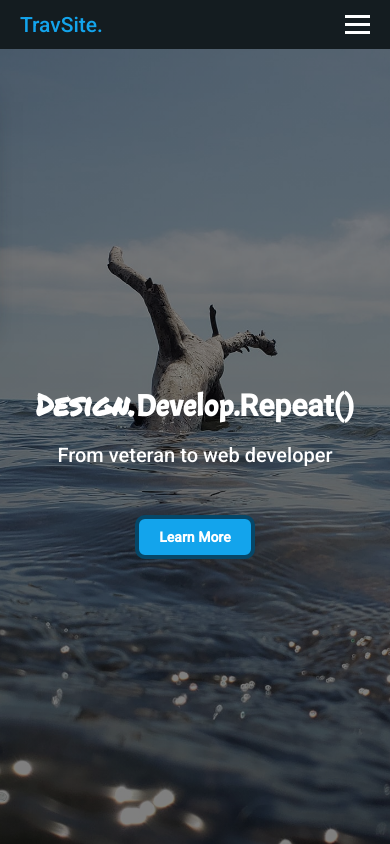
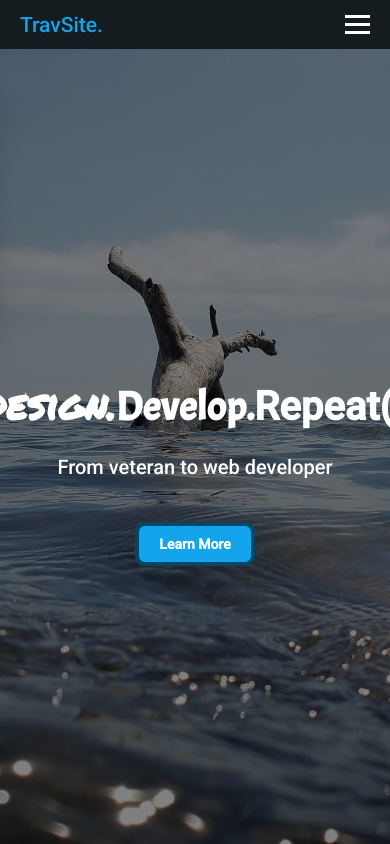
Before and after one commit to blueleafgamedev/travisengh.github.io, a plain HTML site: page index.html in a window 390 px wide. Drawn offline with Linux system fonts and the light colour scheme.

Commit message:
New hero section

```diff
--- a/css/style.css
+++ b/css/style.css
@@ -97,10 +97,6 @@ a:active {
         z-index: 1;
     }
 
-    a:active {
-        color: rgb(19, 164, 236);;
-    }
-
     .nav-menu.active {
         left: 0;
     }
@@ -129,6 +125,28 @@ a:active {
     .hamburger.active .bar:nth-child(3) {
         transform: translateY(-8px) rotate(-45deg);
     }
+
+    .hero-title {
+        font-size: 5rem !important;
+        transition: .6s ease-in-out;
+    }
+
+    .hero-subtitle {
+        font-size: 3rem !important;
+        transition: .6s ease-in-out;
+    }
+}
+
+@media only screen and (max-width:580px) {
+    .hero-title {
+        font-size: 4rem !important;
+        transition: .6s ease-in-out;
+    }
+
+    .hero-subtitle {
+        font-size: 2rem !important;
+        transition: .6s ease-in-out;
+    }
 }
 
 /*Potential Hero Section*/
@@ -153,9 +171,10 @@ a:active {
 }
 
 .hero-title {
-    font-size: 3rem;
+    font-size: 7rem;
     font-weight: 600;
     margin-bottom: 5%;
+    transition: .6s ease-in-out;
 }
 
 .design {
@@ -167,9 +186,11 @@ a:active {
 }
 
 .hero-subtitle {
-    font-size: 2rem;
+    font-size: 5rem;
     font-weight: 200;
-    margin-bottom: 15%;
+    margin-bottom: 10%;
+    transition: .6s ease-in-out;
+
 }
 
 
```
